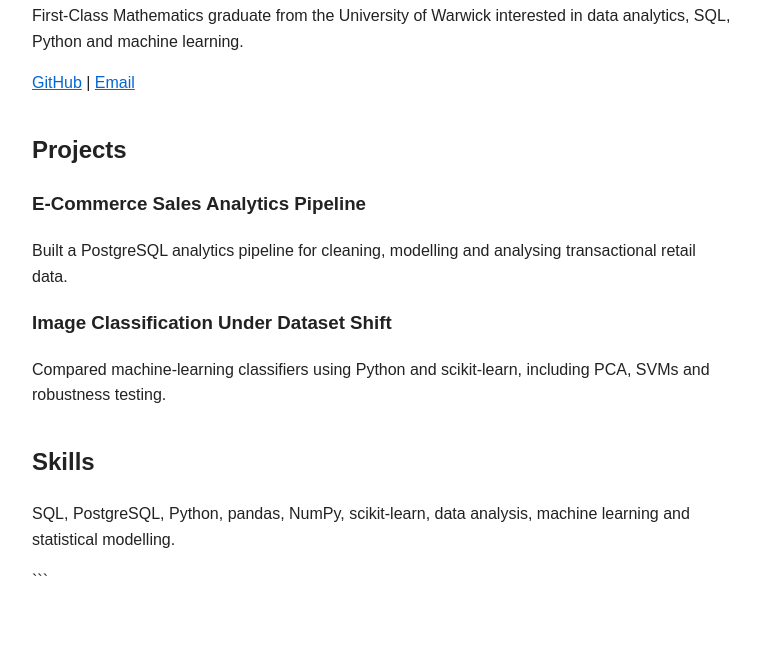
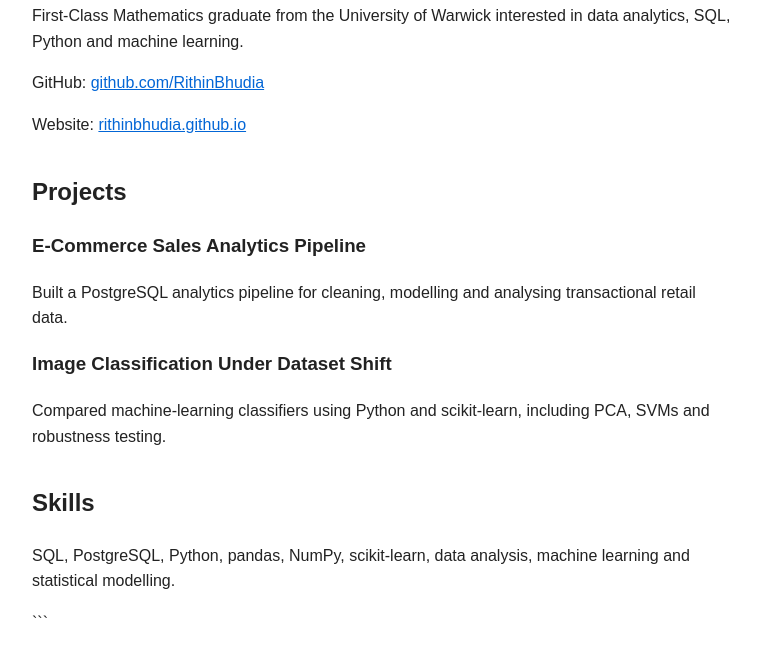
Before and after one commit to RithinBhudia/RithinBhudia.github.io, a plain HTML site: page index.html in a window 1280 px wide. Shown: the part 191-848 px from the top of the page, without its empty margins (258-1018 px from the left). Drawn offline with Linux system fonts and the light colour scheme.

Commit message:
index.html extra
Updated meta description and added canonical link. Enhanced GitHub and website references.

```diff
--- a/index.html
+++ b/index.html
@@ -9,8 +9,10 @@
 
   <meta
     name="description"
-    content="Rithin Bhudia - Mathematics graduate from the University of Warwick with experience in SQL, Python, data analysis and machine learning."
+    content="Rithin Bhudia - Mathematics graduate from the University of Warwick with experience in SQL, Python, data analysis and machine learning. GitHub: github.com/RithinBhudia"
   >
+
+  <link rel="canonical" href="https://rithinbhudia.github.io/">
 
   <style>
     body {
@@ -46,9 +48,17 @@
   </p>
 
   <p>
-    <a href="https://github.com/RithinBhudia">GitHub</a>
-    |
-    <a href="mailto:Rithin_21@hotmail.com">Email</a>
+    GitHub:
+    <a href="https://github.com/RithinBhudia">
+      github.com/RithinBhudia
+    </a>
+  </p>
+
+  <p>
+    Website:
+    <a href="https://rithinbhudia.github.io">
+      rithinbhudia.github.io
+    </a>
   </p>
 
   <h2>Projects</h2>
```
